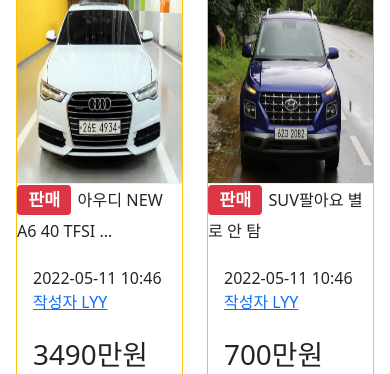
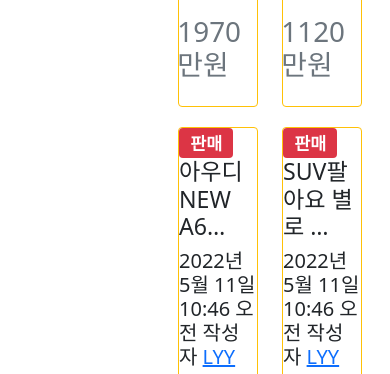
Before and after one commit to ttottotto111/KB_ITs_Your_Life_project, a Django app: page /blog/ in a window 390 px wide. Shown: the part 616-990 px from the top of the page. Run offline with Django 4.2, Linux system fonts and the light colour scheme; data comes from the database, SQL or seed files in the repository; some libraries are stand-ins or nearby versions.

Commit message:
Revert "lyy"
This reverts commit 3f5fefe626917ef5a57f904410a32947899e3d2b, reversing
changes made to 571b5a9c3fba4a1ee80cebbfdd2a3a3c58077f80.

```diff
--- a/web_server/blog/forms.py
+++ b/web_server/blog/forms.py
@@ -6,5 +6,4 @@ class CommentForm(forms.ModelForm):
         model=Comment
         exclude=('post','author','created_at','modified_at')
         widgets = {
-            'content': forms.Textarea(attrs={'class': 'form-control','rows': 4, 'cols': 40, 'placeholder':'든든하게 입력해주세요'})
-            }
+            'content': forms.TextInput(attrs={'class': 'form-control', 'placeholder':'든든하게 입력해주세요'})}
--- a/web_server/blog/templates/blog/post_form.html
+++ b/web_server/blog/templates/blog/post_form.html
@@ -7,7 +7,7 @@
     <hr/>
     <form method="post" enctype="multipart/form-data">{% csrf_token %}
         {{ form | crispy }}
-        <button type="submit" class="btn btn-primary float-right">든든!</button>
+        <button type="submit" class="btn btn-primary float-right">차차차!</button>
     </form>
     {{ form.media }}
 {% endblock %}
--- a/web_server/blog/templates/blog/post_list.html
+++ b/web_server/blog/templates/blog/post_list.html
@@ -134,52 +134,52 @@
       {% if category %}<span class="badge badge-secondary">{{ category }}</span>{% endif %}
       {% if tag %}<span class="badge badge-light"><i class="fas fa-tags"></i>{{ tag }}({{tag.post_set.count}})</span>{% endif %}
     </h1>
-      <a href="/blog/category/판매/" class="btn btn-outline-danger" style="display; block; width:100px; height:2em; font-size: 1.3em; float: left;" >판매</a>
-      <a href="/blog/category/구매/" class="btn btn-outline-primary" style="display; block; width:100px; height:2em;  font-size: 1.3em;  float: left;">구매</a>
-      <a href="/blog/category/자유/" class="btn btn-outline-warning" style="display; block; width:100px; height:2em;  font-size: 1.3em; float: left;; ">자유</a>
+      <a href="/blog/category/판매/" class="text-decoration-none badge bg-danger" style="display; block; width:150px; height:40px; font-size: 1.5em; float: left;" >판매</a>
+      <a href="/blog/category/구매/" class="text-decoration-none badge bg-success " style="display; block; width:150px; height:40px;  font-size: 1.5em;  float: left;">구매</a>
+      <a href="/blog/category/자유/" class="text-decoration-none badge bg-warning " style="display; block; width:150px; height:40px;  font-size: 1.5em; float: left;; ">자유</a>
       <div class="search"  style="float: right;">
           <div class="input-group">
               <input type="text" class="form-control" placeholder="차종입력" id="search-input">
               <span class="input-group-btn">
-                      <button class="btn btn-dark" type="button" onclick="searchPost();">든든!</button>
+                      <button class="btn btn-secondary" type="button" onclick="searchPost();">든든!</button>
                   </span>
           </div>
         </div>
       <br>
       <br>
       <br>
-    <div class="row row-cols-2 row-cols-md-5 g-4" id="post-{{p.pk}}">
+    <div class="row row-cols-2 row-cols-md-4 g-4" id="post-{{p.pk}}">
     {% for p in post_list %}
 
     <div type="button" class="col" onclick="location.href='{{ p.get_absolute_url }}'">
         <div class="card border border-warning">
           <h3 class="card-title">
-            {% if p.head_image %}
-            <img class="card-img-top" src="{{ p.head_image.url}}" alt="{{p}} head im-age">
-            {% else %}
-            <img class="card-img-top" src="https://image.yes24.com/momo/TopCate05/MidCate06/452138.jpg" alt="random_image">
-            {% endif %}
             {% if p.category_id == 2 %}
               <span class="badge bg-danger float-left">{{p.category}}</span>
             {% elif p.category_id == 3 %}
-              <span class="badge bg-primary float-left">{{p.category}}</span>
+              <span class="badge bg-success float-left">{{p.category}}</span>
             {% elif p.category_id == 4 %}
               <span class="badge bg-warning float-left">{{p.category}}</span>
             {% else %}
             <span class="badge bg-light text-dark float-left">미분류</span>
             {% endif %}
-            <a style="font-size:0.7em">  {{ p.title | truncatechars_html:20 }}</a>
+            {{ p.title | truncatechars_html:11 }}
             </h3>
-            <div class="card-body">
-            <a><div class="float-right">
-              {{ p.created_at |date:'Y-m-d H:i' }}
-            </div></a>
-            <a href="/blog/">작성자  {{p.author|upper}}</a>
-            <br>
-            <br>
+            <h5><div class="float-right">
+              {{ p.created_at }} 작성자
+              <a href="/blog/">{{p.author|upper}}</a>
+            </div></h5>
+          {% if p.head_image %}
+          <img class="card-img-top" src="{{ p.head_image.url}}" alt="{{p}} head im-age">
+          {% else %}
+          <img class="card-img-top" src="https://image.yes24.com/momo/TopCate05/MidCate06/452138.jpg" alt="random_image">
+          {% endif %}
+      <div class="card-body">
+        <div>
         {% if p.가격 %}
-            <h1 style="float:left; ">{{p.가격}}</h1>
+            <h1 class="text-muted" style="float:right">{{p.가격}}</h1>
             {% endif %}
+        </div>
         </div>
       </div>
     </div>
@@ -188,7 +188,7 @@
   <br>
   <!-- 사용자 -->
     {% if user.is_authenticated%}
-    {% if user.is_authenticated or user.is_staff %}
+    {% if user.is_superuser or user.is_staff %}
     <div class="new">
     <a class="btn btn-dark btn-sm" style="display; block; width:110px; height:35px;" href="/blog/create_post/" role="button"><i></i>게시판만들기</a>
     </div>
--- a/web_server/blog/views.py
+++ b/web_server/blog/views.py
@@ -10,7 +10,7 @@ from django.db.models import Q
 
 class PostList(ListView):
     model=Post
-    paginate_by=10
+    paginate_by=8
     #template_name = 'blog/index.html'
 class PostDetail(DetailView):
     model=Post
@@ -84,9 +84,23 @@ class PostCreate(LoginRequiredMixin, UserPassesTestMixin, CreateView):
 
     def form_valid(self, form):
         current_user = self.request.user
-        if current_user.is_authenticated or (current_user.is_staff or current_user.is_superuser):
+        if current_user.is_authenticated and (current_user.is_staff or current_user.is_superuser):
             form.instance.author=current_user
             response = super(PostCreate, self).form_valid(form)
+
+            tags_str = self.request.POST.get('tags_str')
+            if tags_str:
+                tags_str = tags_str.strip()
+                tags_str = tags_str.replace(',', ';')
+                tags_list = tags_str.split(';')
+
+                for t in tags_list:
+                    t = t.strip()
+                    tag, is_tag_created = Tag.objects.get_or_create(name=t)
+                    if is_tag_created:
+                        tag.slug = slugify(t, allow_unicode=True)
+                        tag.save()
+                    self.object.tags.add(tag)
 
             return response
         else:
@@ -158,6 +172,7 @@ class PostSearch(PostList):
     def get_context_data(self, **kwargs):
         context = super(PostSearch, self).get_context_data()
         q = self.kwargs['q']
+        context['search_info'] = f'Search: {q} ({self.get_queryset().count()})'
 
         return context
 
```
Also changed, not shown: web_server/blog/templates/blog/base.html (+11 -8 lines), web_server/blog/templates/blog/post_detail.html (+18 -18 lines), web_server/_media/blog/images/2022/05/16/쏘나쏘나.jpeg (deleted), web_server/_media/blog/images/2022/05/16/아우아우.jpeg (deleted), web_server/_media/blog/images/2022/05/16/캐스퍼.jpg (deleted), web_server/_media/blog/images/2022/05/16/캐스퍼_i5DOmqB.jpg (deleted).
